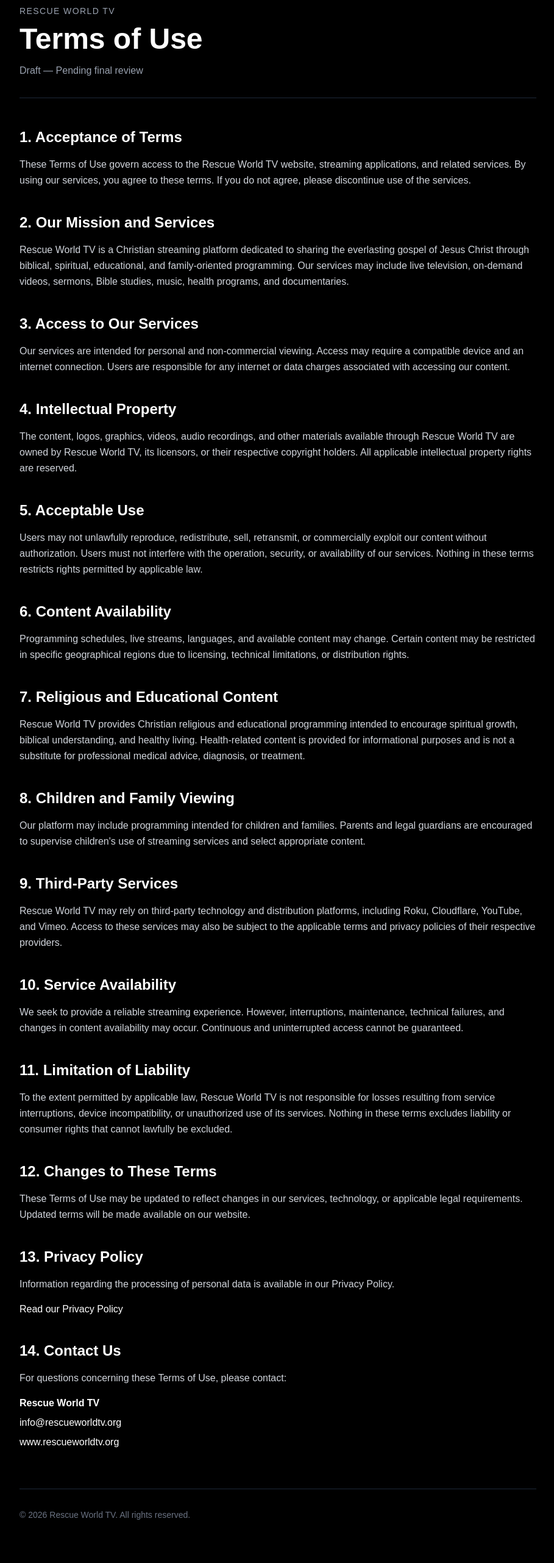
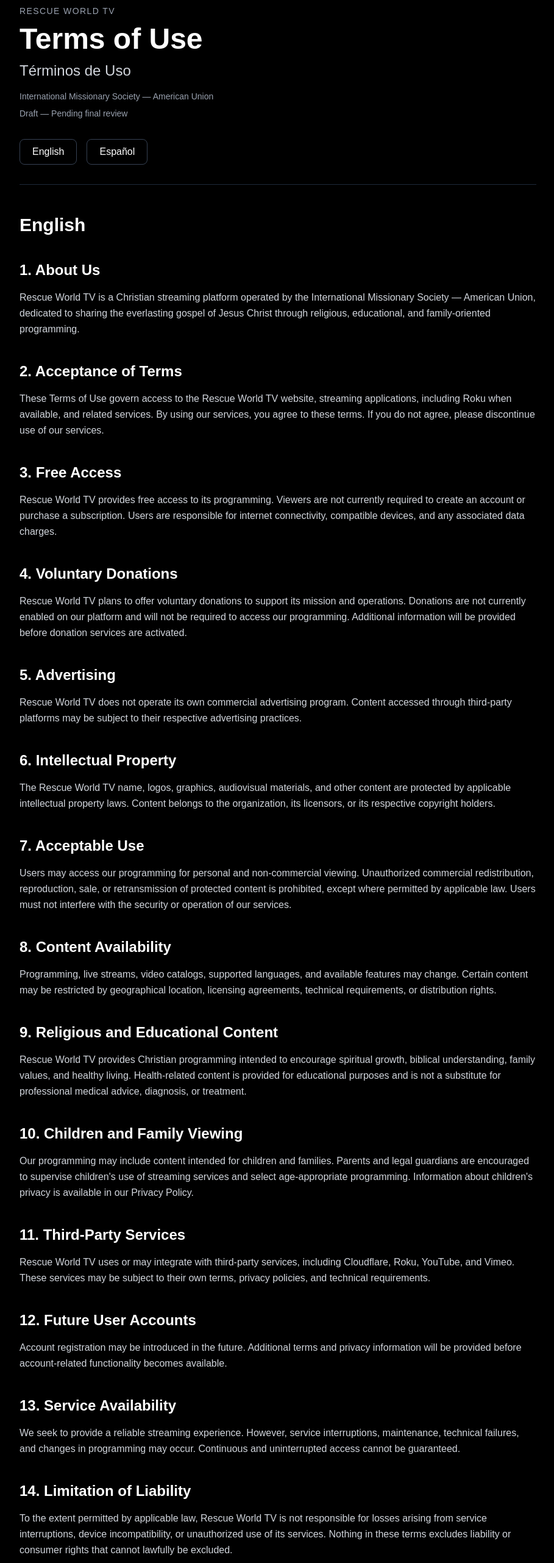
Before and after one commit to imsau1914-stack/rescue-world-tv, a Next.js app: page /terms in a window 1280 px wide. Shown: the part 234-2797 px from the top of the page at 61% size, without its empty margins (184-1093 px from the left). Built offline with nearby package versions, Linux system fonts and the light colour scheme.

Commit message:
Update bilingual terms of use.tsx

```diff
--- a/src/app/terms/page.tsx
+++ b/src/app/terms/page.tsx
@@ -3,57 +3,140 @@ import type { Metadata } from "next";
 export const metadata: Metadata = {
   title: "Terms of Use | Rescue World TV",
   description:
-    "Terms and conditions for using Rescue World TV streaming services.",
+    "Terms of Use and Términos de Uso for Rescue World TV.",
 };
 
-const sections = [
+const english = [
   {
-    title: "1. Acceptance of Terms",
-    text: "These Terms of Use govern access to the Rescue World TV website, streaming applications, and related services. By using our services, you agree to these terms. If you do not agree, please discontinue use of the services.",
+    title: "1. About Us",
+    text: "Rescue World TV is a Christian streaming platform operated by the International Missionary Society — American Union, dedicated to sharing the everlasting gospel of Jesus Christ through religious, educational, and family-oriented programming.",
   },
   {
-    title: "2. Our Mission and Services",
-    text: "Rescue World TV is a Christian streaming platform dedicated to sharing the everlasting gospel of Jesus Christ through biblical, spiritual, educational, and family-oriented programming. Our services may include live television, on-demand videos, sermons, Bible studies, music, health programs, and documentaries.",
+    title: "2. Acceptance of Terms",
+    text: "These Terms of Use govern access to the Rescue World TV website, streaming applications, including Roku when available, and related services. By using our services, you agree to these terms. If you do not agree, please discontinue use of our services.",
   },
   {
-    title: "3. Access to Our Services",
-    text: "Our services are intended for personal and non-commercial viewing. Access may require a compatible device and an internet connection. Users are responsible for any internet or data charges associated with accessing our content.",
+    title: "3. Free Access",
+    text: "Rescue World TV provides free access to its programming. Viewers are not currently required to create an account or purchase a subscription. Users are responsible for internet connectivity, compatible devices, and any associated data charges.",
   },
   {
-    title: "4. Intellectual Property",
-    text: "The content, logos, graphics, videos, audio recordings, and other materials available through Rescue World TV are owned by Rescue World TV, its licensors, or their respective copyright holders. All applicable intellectual property rights are reserved.",
+    title: "4. Voluntary Donations",
+    text: "Rescue World TV plans to offer voluntary donations to support its mission and operations. Donations are not currently enabled on our platform and will not be required to access our programming. Additional information will be provided before donation services are activated.",
   },
   {
-    title: "5. Acceptable Use",
-    text: "Users may not unlawfully reproduce, redistribute, sell, retransmit, or commercially exploit our content without authorization. Users must not interfere with the operation, security, or availability of our services. Nothing in these terms restricts rights permitted by applicable law.",
+    title: "5. Advertising",
+    text: "Rescue World TV does not operate its own commercial advertising program. Content accessed through third-party platforms may be subject to their respective advertising practices.",
   },
   {
-    title: "6. Content Availability",
-    text: "Programming schedules, live streams, languages, and available content may change. Certain content may be restricted in specific geographical regions due to licensing, technical limitations, or distribution rights.",
+    title: "6. Intellectual Property",
+    text: "The Rescue World TV name, logos, graphics, audiovisual materials, and other content are protected by applicable intellectual property laws. Content belongs to the organization, its licensors, or its respective copyright holders.",
   },
   {
-    title: "7. Religious and Educational Content",
-    text: "Rescue World TV provides Christian religious and educational programming intended to encourage spiritual growth, biblical understanding, and healthy living. Health-related content is provided for informational purposes and is not a substitute for professional medical advice, diagnosis, or treatment.",
+    title: "7. Acceptable Use",
+    text: "Users may access our programming for personal and non-commercial viewing. Unauthorized commercial redistribution, reproduction, sale, or retransmission of protected content is prohibited, except where permitted by applicable law. Users must not interfere with the security or operation of our services.",
   },
   {
-    title: "8. Children and Family Viewing",
-    text: "Our platform may include programming intended for children and families. Parents and legal guardians are encouraged to supervise children's use of streaming services and select appropriate content.",
+    title: "8. Content Availability",
+    text: "Programming, live streams, video catalogs, supported languages, and available features may change. Certain content may be restricted by geographical location, licensing agreements, technical requirements, or distribution rights.",
   },
   {
-    title: "9. Third-Party Services",
-    text: "Rescue World TV may rely on third-party technology and distribution platforms, including Roku, Cloudflare, YouTube, and Vimeo. Access to these services may also be subject to the applicable terms and privacy policies of their respective providers.",
+    title: "9. Religious and Educational Content",
+    text: "Rescue World TV provides Christian programming intended to encourage spiritual growth, biblical understanding, family values, and healthy living. Health-related content is provided for educational purposes and is not a substitute for professional medical advice, diagnosis, or treatment.",
   },
   {
-    title: "10. Service Availability",
-    text: "We seek to provide a reliable streaming experience. However, interruptions, maintenance, technical failures, and changes in content availability may occur. Continuous and uninterrupted access cannot be guaranteed.",
+    title: "10. Children and Family Viewing",
+    text: "Our programming may include content intended for children and families. Parents and legal guardians are encouraged to supervise children's use of streaming services and select age-appropriate programming. Information about children's privacy is available in our Privacy Policy.",
   },
   {
-    title: "11. Limitation of Liability",
-    text: "To the extent permitted by applicable law, Rescue World TV is not responsible for losses resulting from service interruptions, device incompatibility, or unauthorized use of its services. Nothing in these terms excludes liability or consumer rights that cannot lawfully be excluded.",
+    title: "11. Third-Party Services",
+    text: "Rescue World TV uses or may integrate with third-party services, including Cloudflare, Roku, YouTube, and Vimeo. These services may be subject to their own terms, privacy policies, and technical requirements.",
   },
   {
-    title: "12. Changes to These Terms",
-    text: "These Terms of Use may be updated to reflect changes in our services, technology, or applicable legal requirements. Updated terms will be made available on our website.",
+    title: "12. Future User Accounts",
+    text: "Account registration may be introduced in the future. Additional terms and privacy information will be provided before account-related functionality becomes available.",
+  },
+  {
+    title: "13. Service Availability",
+    text: "We seek to provide a reliable streaming experience. However, service interruptions, maintenance, technical failures, and changes in programming may occur. Continuous and uninterrupted access cannot be guaranteed.",
+  },
+  {
+    title: "14. Limitation of Liability",
+    text: "To the extent permitted by applicable law, Rescue World TV is not responsible for losses arising from service interruptions, device incompatibility, or unauthorized use of its services. Nothing in these terms excludes liability or consumer rights that cannot lawfully be excluded.",
+  },
+  {
+    title: "15. Privacy",
+    text: "Information concerning the processing and protection of personal information is described in our Privacy Policy.",
+  },
+  {
+    title: "16. Changes to These Terms",
+    text: "These Terms of Use may be updated to reflect changes in our services, technology, or legal obligations. Updated versions will be available on our official website.",
+  },
+];
+
+const spanish = [
+  {
+    title: "1. Quiénes somos",
+    text: "Rescue World TV es una plataforma cristiana de streaming administrada por International Missionary Society — American Union, dedicada a compartir el evangelio eterno de Jesucristo mediante programación religiosa, educativa y familiar.",
+  },
+  {
+    title: "2. Aceptación de los términos",
+    text: "Estos Términos de Uso regulan el acceso al sitio web de Rescue World TV, sus aplicaciones de streaming, incluyendo Roku cuando esté disponible, y sus servicios relacionados. Al utilizar nuestros servicios, usted acepta estos términos. Si no está de acuerdo, deberá dejar de utilizar nuestros servicios.",
+  },
+  {
+    title: "3. Acceso gratuito",
+    text: "Rescue World TV proporciona acceso gratuito a su programación. Actualmente no se requiere crear una cuenta ni adquirir una suscripción. Los usuarios son responsables de su conexión a internet, dispositivos compatibles y cualquier costo asociado al consumo de datos.",
+  },
+  {
+    title: "4. Donaciones voluntarias",
+    text: "Rescue World TV tiene previsto ofrecer donaciones voluntarias para apoyar su misión y funcionamiento. Actualmente las donaciones no están habilitadas en nuestra plataforma y no serán un requisito para acceder a nuestra programación. Se proporcionará información adicional antes de activar los servicios de donación.",
+  },
+  {
+    title: "5. Publicidad",
+    text: "Rescue World TV no opera un programa propio de publicidad comercial. El contenido al que se acceda mediante plataformas externas puede estar sujeto a sus respectivas prácticas publicitarias.",
+  },
+  {
+    title: "6. Propiedad intelectual",
+    text: "El nombre Rescue World TV, sus logotipos, gráficos, materiales audiovisuales y demás contenidos están protegidos por las leyes aplicables de propiedad intelectual. Los contenidos pertenecen a la organización, sus licenciantes o sus respectivos titulares de derechos de autor.",
+  },
+  {
+    title: "7. Uso aceptable",
+    text: "Los usuarios pueden acceder a nuestra programación para uso personal y no comercial. Se prohíbe la redistribución comercial, reproducción, venta o retransmisión no autorizada de contenido protegido, salvo cuando lo permita la legislación aplicable. Los usuarios no deben interferir con la seguridad o el funcionamiento de nuestros servicios.",
+  },
+  {
+    title: "8. Disponibilidad del contenido",
+    text: "La programación, las transmisiones en vivo, los catálogos de videos, los idiomas disponibles y las funcionalidades pueden cambiar. Determinados contenidos pueden estar restringidos por ubicación geográfica, acuerdos de licencia, requisitos técnicos o derechos de distribución.",
+  },
+  {
+    title: "9. Contenido religioso y educativo",
+    text: "Rescue World TV proporciona programación cristiana destinada a fomentar el crecimiento espiritual, el conocimiento bíblico, los valores familiares y una vida saludable. El contenido relacionado con la salud tiene fines educativos y no sustituye el asesoramiento, diagnóstico o tratamiento médico profesional.",
+  },
+  {
+    title: "10. Programación infantil y familiar",
+    text: "Nuestra programación puede incluir contenido destinado a niños y familias. Se recomienda que los padres y representantes legales supervisen el uso de los servicios de streaming por parte de los menores y seleccionen contenidos apropiados para su edad. La información sobre privacidad infantil está disponible en nuestra Política de Privacidad.",
+  },
+  {
+    title: "11. Servicios de terceros",
+    text: "Rescue World TV utiliza o puede integrar servicios de terceros, incluyendo Cloudflare, Roku, YouTube y Vimeo. Estos servicios pueden estar sujetos a sus propias condiciones de uso, políticas de privacidad y requisitos técnicos.",
+  },
+  {
+    title: "12. Futuras cuentas de usuarios",
+    text: "El registro de usuarios podrá incorporarse en el futuro. Se proporcionarán términos adicionales e información de privacidad antes de habilitar las funcionalidades relacionadas con cuentas de usuarios.",
+  },
+  {
+    title: "13. Disponibilidad del servicio",
+    text: "Procuramos ofrecer una experiencia de streaming confiable. Sin embargo, pueden producirse interrupciones, mantenimiento, fallos técnicos y cambios en la programación. No se garantiza el acceso continuo e ininterrumpido.",
+  },
+  {
+    title: "14. Limitación de responsabilidad",
+    text: "En la medida permitida por la legislación aplicable, Rescue World TV no será responsable de pérdidas derivadas de interrupciones del servicio, incompatibilidad de dispositivos o uso no autorizado de sus servicios. Ninguna disposición de estos términos excluye responsabilidades o derechos del consumidor que legalmente no puedan excluirse.",
+  },
+  {
+    title: "15. Privacidad",
+    text: "La información relativa al tratamiento y protección de los datos personales se encuentra descrita en nuestra Política de Privacidad.",
+  },
+  {
+    title: "16. Cambios en estos términos",
+    text: "Estos Términos de Uso pueden actualizarse para reflejar cambios en nuestros servicios, tecnologías u obligaciones legales. Las versiones actualizadas estarán disponibles en nuestro sitio web oficial.",
   },
 ];
 
@@ -78,59 +161,111 @@ export default function TermsPage() {
             Terms of Use
           </h1>
 
-          <p className="mt-4 text-gray-400">
+          <p className="mt-3 text-2xl text-gray-300">
+            Términos de Uso
+          </p>
+
+          <p className="mt-4 text-sm text-gray-400">
+            International Missionary Society — American Union
+          </p>
+
+          <p className="mt-2 text-sm text-gray-400">
             Draft — Pending final review
           </p>
+
+          <nav
+            aria-label="Language"
+            className="mt-8 flex flex-wrap gap-4"
+          >
+            <a
+              href="#english"
+              className="rounded-lg border border-gray-700 px-5 py-2 hover:bg-gray-800"
+            >
+              English
+            </a>
+
+            <a
+              href="#spanish"
+              className="rounded-lg border border-gray-700 px-5 py-2 hover:bg-gray-800"
+            >
+              Español
+            </a>
+          </nav>
         </header>
 
-        <div className="space-y-10">
-          {sections.map((section) => (
+        <article
+          id="english"
+          lang="en"
+          className="scroll-mt-32 space-y-10"
+        >
+          <h2 className="text-3xl font-bold">
+            English
+          </h2>
+
+          {english.map((section) => (
             <section key={section.title}>
-              <h2 className="mb-4 text-2xl font-semibold">
+              <h3 className="mb-4 text-2xl font-semibold">
                 {section.title}
-              </h2>
+              </h3>
 
               <p className="leading-relaxed text-gray-300">
                 {section.text}
               </p>
             </section>
           ))}
+        </article>
 
-          <section>
-            <h2 className="mb-4 text-2xl font-semibold">
-              13. Privacy Policy
+        <article
+          id="spanish"
+          lang="es"
+          className="mt-20 scroll-mt-32 space-y-10 border-t border-gray-800 pt-12"
+        >
+          <h2 className="text-3xl font-bold">
+            Español
           </h2>
 
+          {spanish.map((section) => (
+            <section key={section.title}>
+              <h3 className="mb-4 text-2xl font-semibold">
+                {section.title}
+              </h3>
+
               <p className="leading-relaxed text-gray-300">
-              Information regarding the processing of personal
-              data is available in our Privacy Policy.
+                {section.text}
               </p>
+            </section>
+          ))}
+        </article>
+
+        <section className="mt-16 border-t border-gray-800 pt-10">
+          <h2 className="mb-6 text-2xl font-semibold">
+            Privacy Policy / Política de Privacidad
+          </h2>
 
           <a
             href="/privacy"
-              className="mt-4 inline-block text-blue-400 hover:underline"
+            className="text-blue-400 hover:underline"
           >
-              Read our Privacy Policy
+            Read our Privacy Policy / Leer nuestra Política de Privacidad
           </a>
         </section>
 
-          <section>
-            <h2 className="mb-4 text-2xl font-semibold">
-              14. Contact Us
+        <section className="mt-16 border-t border-gray-800 pt-10">
+          <h2 className="mb-6 text-2xl font-semibold">
+            Contact Us / Contáctenos
           </h2>
 
-            <p className="leading-relaxed text-gray-300">
-              For questions concerning these Terms of Use,
-              please contact:
+          <p className="font-semibold">
+            Rescue World TV
           </p>
 
-            <p className="mt-4 font-semibold">
-              Rescue World TV
+          <p className="mt-2 text-gray-300">
+            International Missionary Society — American Union
           </p>
 
           <a
             href="mailto:info@rescueworldtv.org"
-              className="mt-2 block text-blue-400 hover:underline"
+            className="mt-4 block text-blue-400 hover:underline"
           >
             info@rescueworldtv.org
           </a>
@@ -142,7 +277,6 @@ export default function TermsPage() {
             www.rescueworldtv.org
           </a>
         </section>
-        </div>
 
         <footer className="mt-16 border-t border-gray-800 pt-8 text-sm text-gray-500">
           &copy; {new Date().getFullYear()} Rescue World TV.
```
Lines whose indentation alone changed are shown as unchanged.
